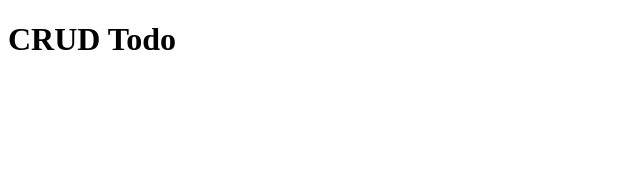
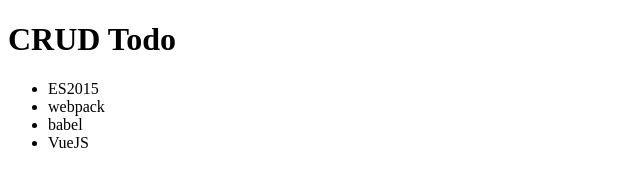
Before and after one commit to kenshu-app/CRUDTodo, a plain HTML site: page index.html in a window 1280 px wide. Shown: the whole page, without its empty margins (0-640 px from the left). Drawn offline with nearby package versions, Linux system fonts and the light colour scheme.

Commit message:
fix: v-for list

```diff
--- a/index.html
+++ b/index.html
@@ -8,13 +8,17 @@
 <body>
     <div id="app">
         <h1>{{ state.title }}</h1>
+        <ul>
+            <li v-for="todo in state.todos">{{ todo }}</li>
+        </ul>
     </div>
     <script src="https://unpkg.com/vue@3/dist/vue.global.js"></script>
     <script>
         Vue.createApp({
             setup() {
                 const state = Vue.reactive({
-                    title: 'CRUD Todo'
+                    title: 'CRUD Todo',
+                    todos: ['ES2015', 'webpack', 'babel', 'VueJS']
                 })
                 return { state }
             }
```
